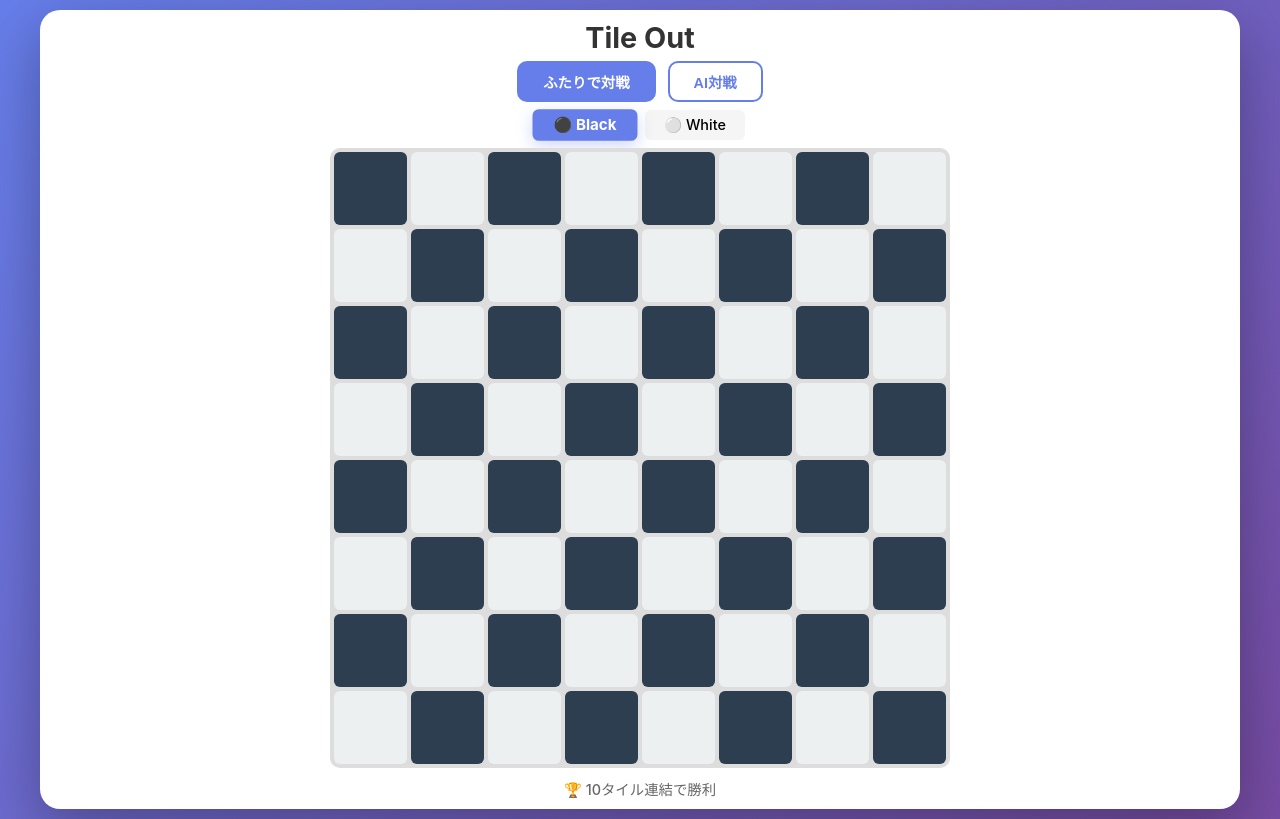
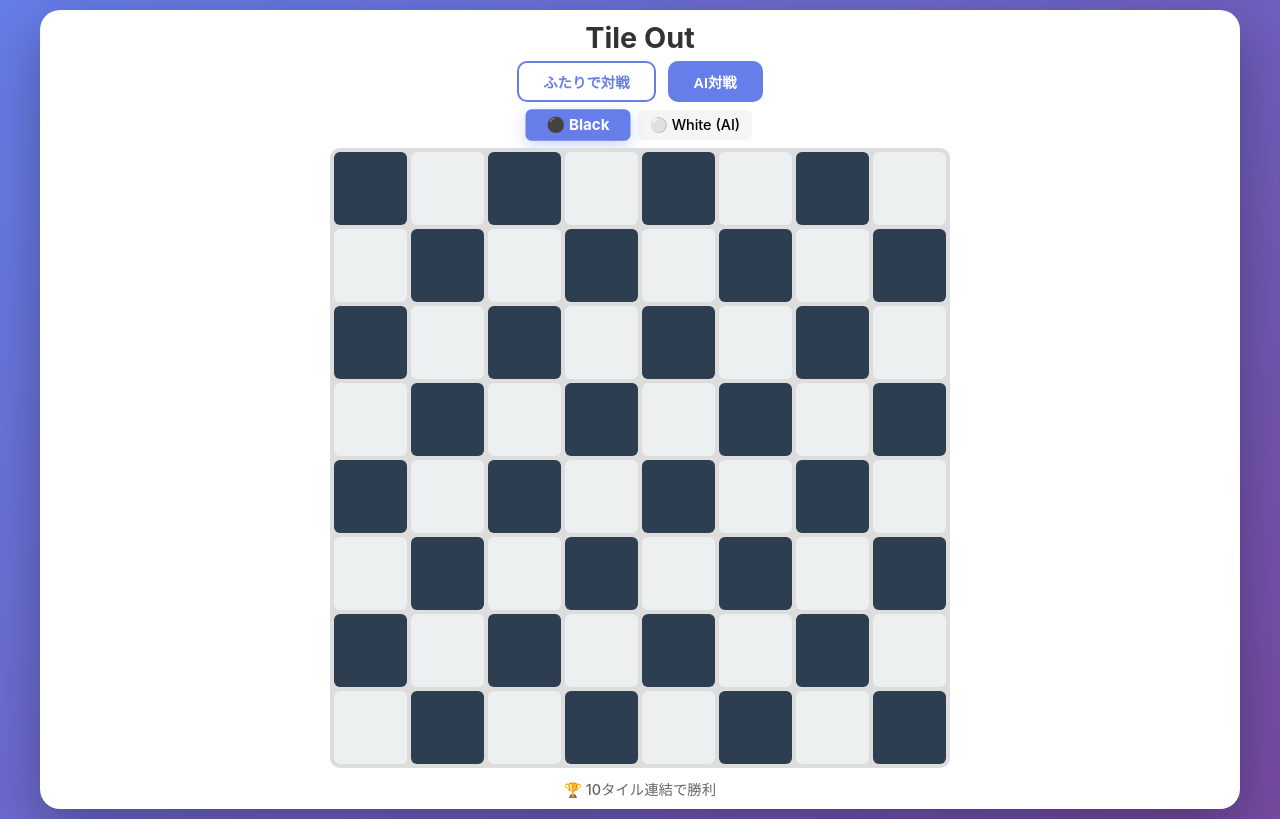
Before and after one commit to Yuuga2001/TileOut, a React (Vite) app: page / in a window 1280 px wide. Built offline with nearby package versions, Linux system fonts and the light colour scheme; the HTML template or start-up script is replaced by a standard one.

Commit message:
AI対戦モードから始まるようにする

```diff
--- a/src/App.tsx
+++ b/src/App.tsx
@@ -7,8 +7,8 @@ import { getAIMove } from './aiLogic';
 const BOARD_SIZE = 8;
 
 function App() {
-  const [gameState, setGameState] = useState<GameState>(createInitialGameState('twoPlayer'));
-  const [selectedMode, setSelectedMode] = useState<GameMode>('twoPlayer');
+  const [gameState, setGameState] = useState<GameState>(createInitialGameState('ai'));
+  const [selectedMode, setSelectedMode] = useState<GameMode>('ai');
   const [isAnimating, setIsAnimating] = useState(false);
   const [hoveredRow, setHoveredRow] = useState<number | null>(null);
   const [hoveredCol, setHoveredCol] = useState<number | null>(null);
```
